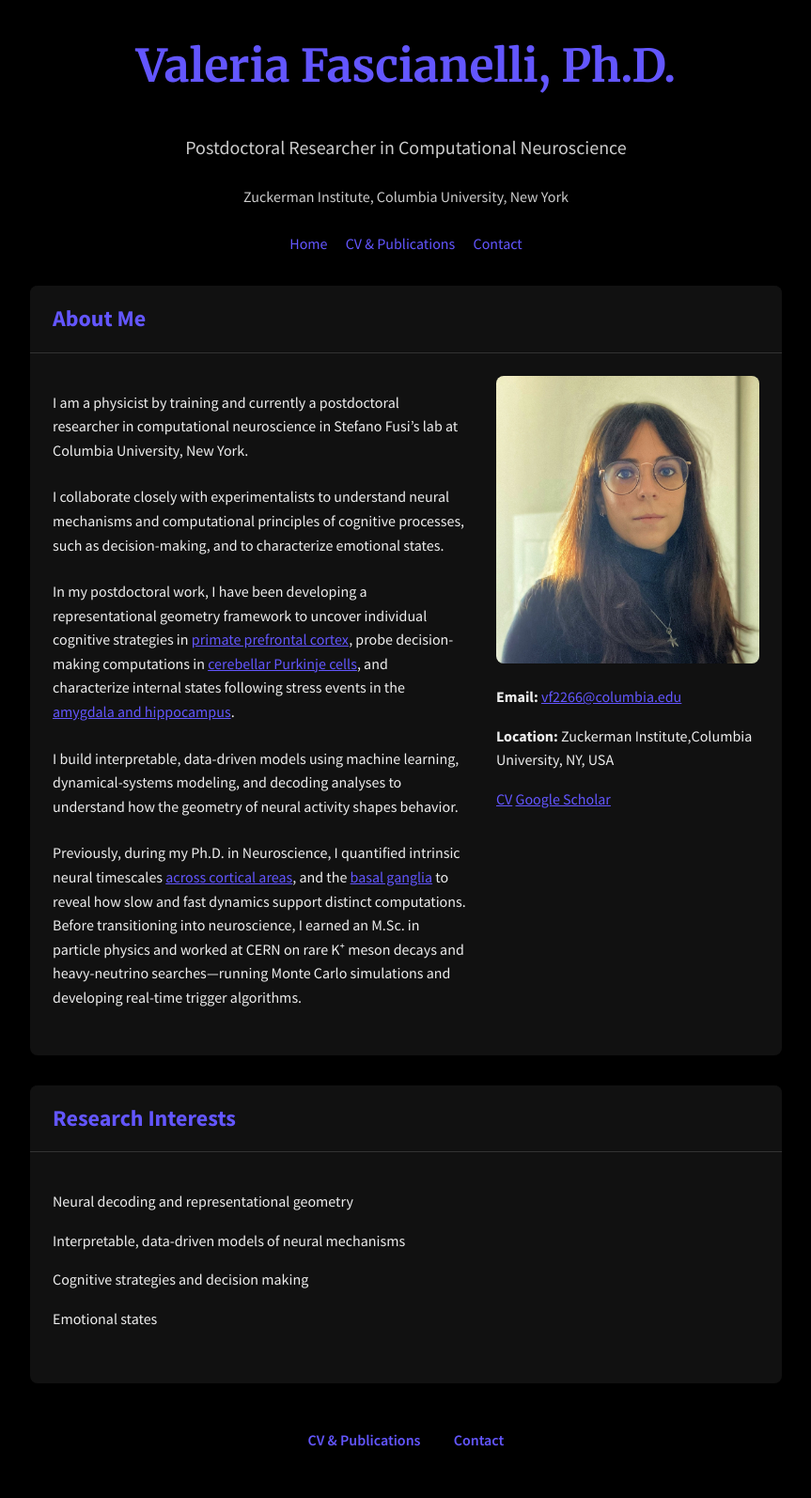
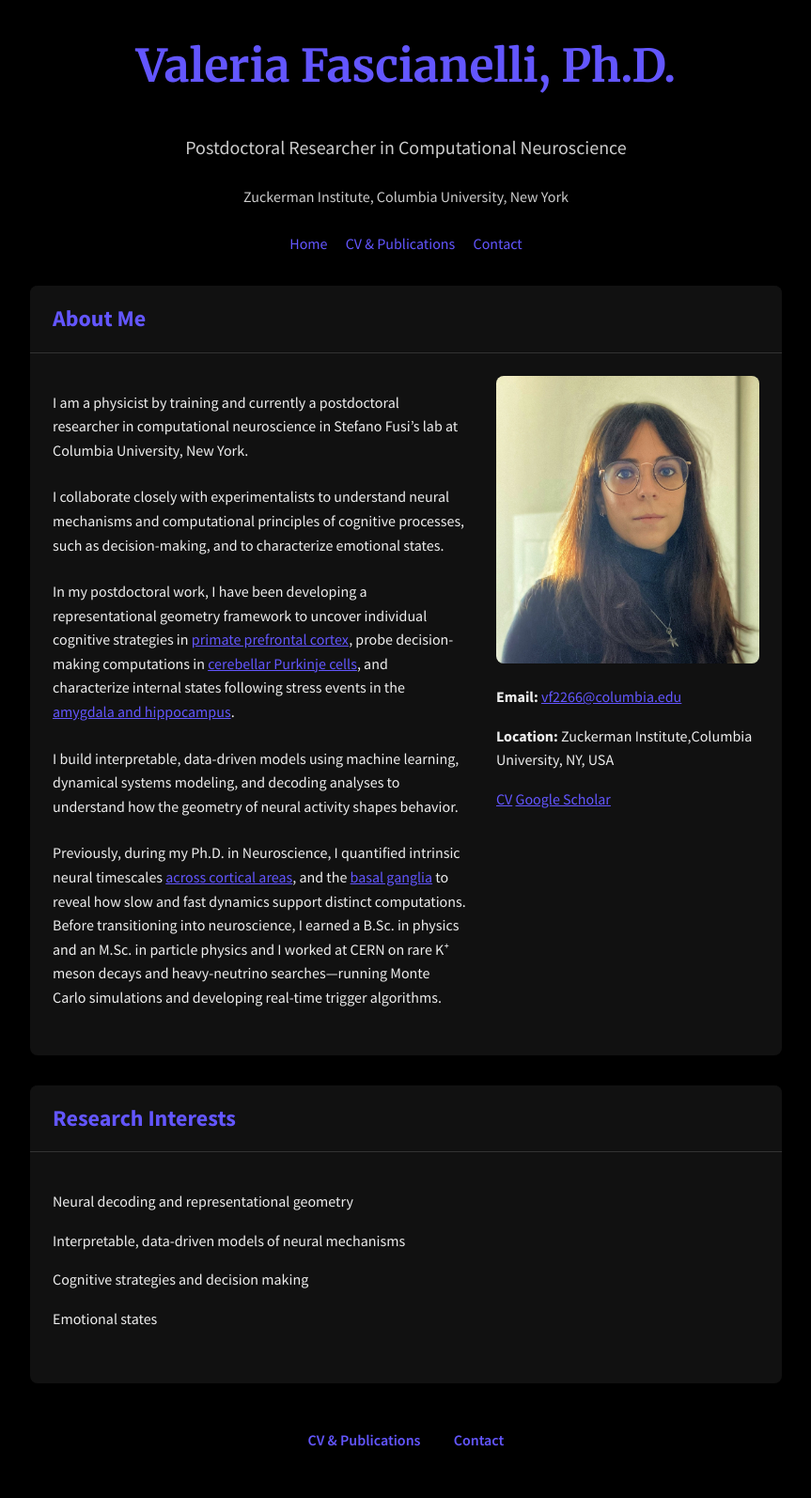
Before and after one commit to ValeriaFascianelli/valeriafascianelli.github.io, a Jekyll site: the page built from index.md, in a window 1280 px wide. Shown: the whole page at 94% size, without its empty margins (208-1071 px from the left). Built offline with Jekyll 4.4.1, drawn with Linux system fonts in a browser that asks for light colours; the list of posts is cut into pages by our own code.

Commit message:
cv updated

```diff
--- a/index.md
+++ b/index.md
@@ -25,10 +25,10 @@
         <a href="https://www.nature.com/articles/s41586-024-08241-y" target="_blank">amygdala and hippocampus</a>.
       </p>
       <p>
-        I build interpretable, data-driven models using machine learning, dynamical-systems modeling, and decoding analyses to understand how the geometry of neural activity shapes behavior.
+        I build interpretable, data-driven models using machine learning, dynamical systems modeling, and decoding analyses to understand how the geometry of neural activity shapes behavior.
       </p>
       <p>
-        Previously, during my Ph.D. in Neuroscience, I quantified intrinsic neural timescales <a href="https://academic.oup.com/cercor/article/29/1/230/4708292?login=false" target="_blank">across cortical areas</a>, and the <a href="https://www.nature.com/articles/s41598-021-00512-2" target="_blank">basal ganglia</a> to reveal how slow and fast dynamics support distinct computations. Before transitioning into neuroscience, I earned an M.Sc. in particle physics and worked at CERN on rare K⁺ meson decays and heavy-neutrino searches—running Monte Carlo simulations and developing real-time trigger algorithms.
+        Previously, during my Ph.D. in Neuroscience, I quantified intrinsic neural timescales <a href="https://academic.oup.com/cercor/article/29/1/230/4708292?login=false" target="_blank">across cortical areas</a>, and the <a href="https://www.nature.com/articles/s41598-021-00512-2" target="_blank">basal ganglia</a> to reveal how slow and fast dynamics support distinct computations. Before transitioning into neuroscience, I earned a B.Sc. in physics and an M.Sc. in particle physics and I worked at CERN on rare K⁺ meson decays and heavy-neutrino searches—running Monte Carlo simulations and developing real-time trigger algorithms.
       </p>
     </div>
     <div class="about-pic">
```
